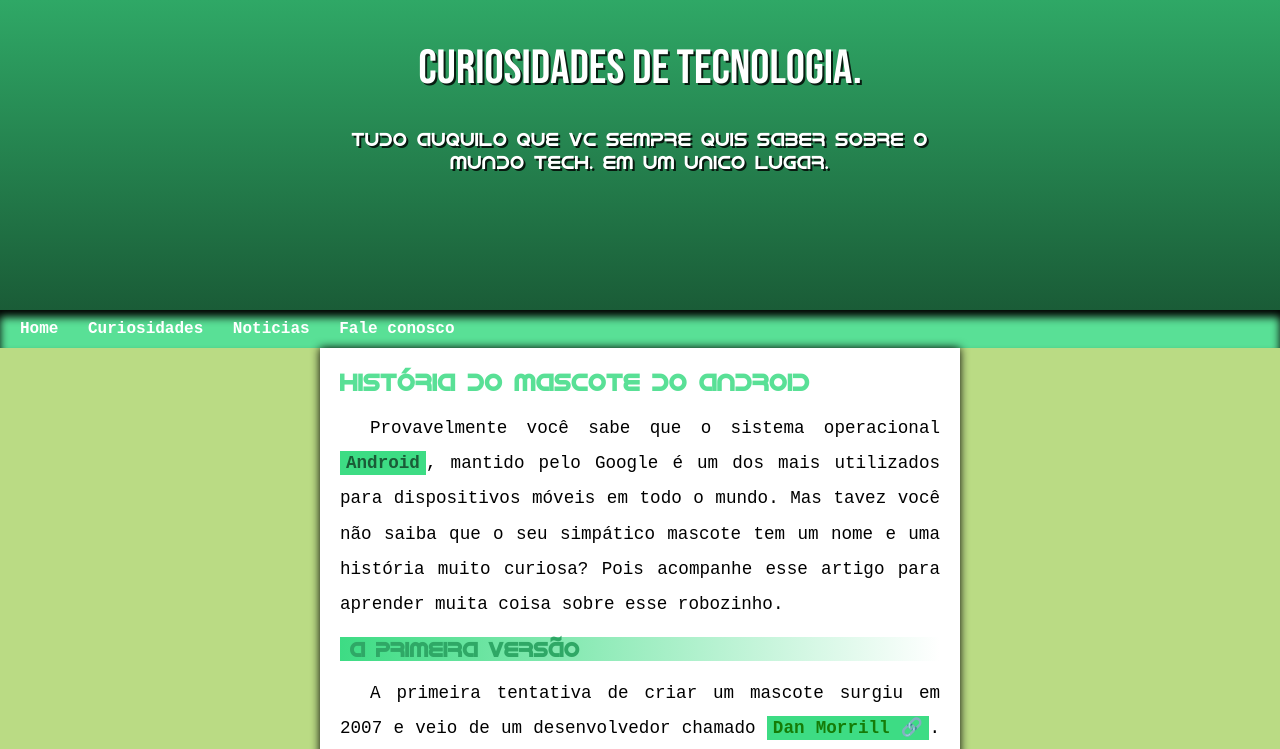
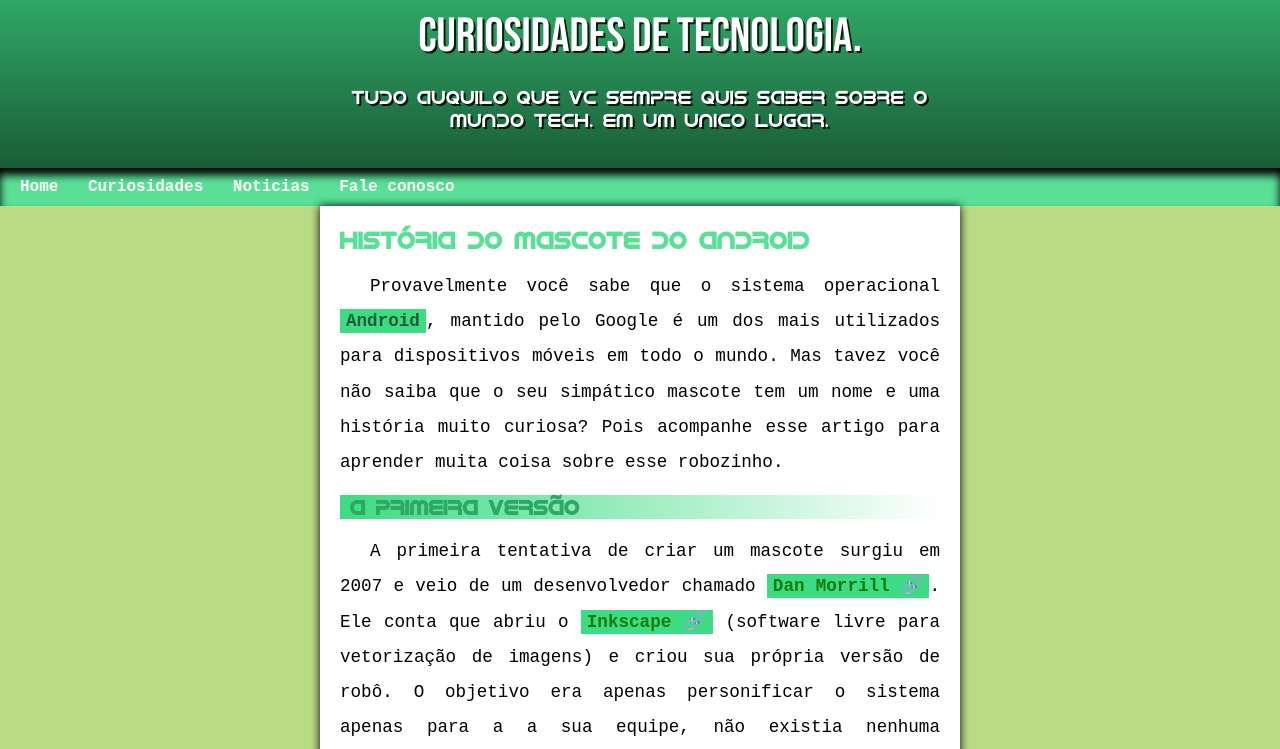
Before and after one commit to DNS239/projeto-android, a plain HTML site: page index.html in a window 1280 px wide. Shown: the top 749 px of the page. Drawn offline with Linux system fonts and the light colour scheme.

Commit message:
projeto-android-corigida

```diff
--- a/estilo/style.css
+++ b/estilo/style.css
@@ -30,9 +30,9 @@
 
 header {
     background-image: linear-gradient(to bottom, var(--cor3), var(--cor4));
-    min-height: 270px;
+    min-height:160px;
     text-align: center;
-    padding-top: 40px;
+    padding-top: 8px;
 }
 
 header > h1 {
@@ -40,7 +40,7 @@ header > h1 {
     font-family: var(--font-destaque);
     font-size: 3em;
     font-weight: normal;
-    margin-bottom: 30px;
+    margin-bottom: 20px;
     text-shadow: 2px 2px 0px rgba(0, 0, 0, 0.808);
 }
 
@@ -52,7 +52,7 @@ header > p {
     padding-left: 10px;
     max-width: 600px;
     margin: auto;
-    margin-bottom: 7px;
+    padding-bottom: 20px;
     text-shadow: 2px 2px 0px rgba(0, 0, 0, 0.808);
 
 }
```
